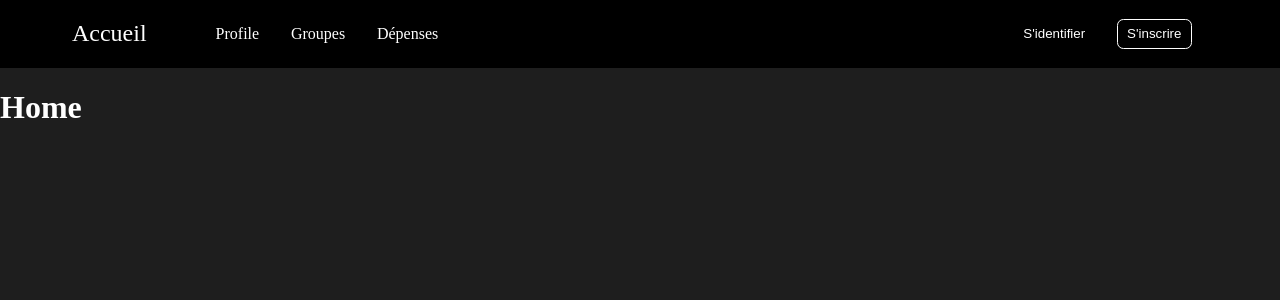
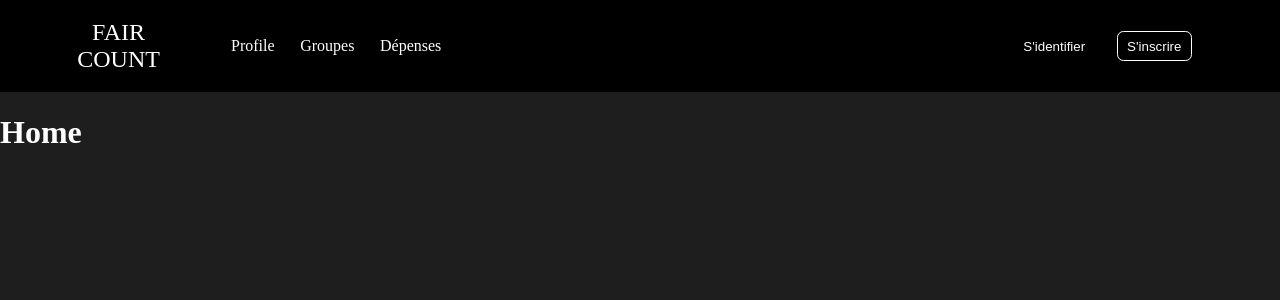
Before and after one commit to Ivan-Lhomme/Fair_count, a PHP site: page / in a window 1280 px wide. Shown: the top 300 px of the page. Run offline with PHP 8.4, Linux system fonts and the light colour scheme; the visitor is signed in with stand-in values (Sample User, id 1).

Commit message:
Change acceuil to project name

```diff
--- a/assets/css/global.css
+++ b/assets/css/global.css
@@ -45,10 +45,10 @@ nav > div{
 nav > div > a{
     color: white;
     text-decoration: none;
-    height: fit-content;
     margin: auto 0;
 }
 #nav-home{
     font-size: x-large;
     padding-right: 10%;
+    text-align: center;
 }
--- a/templates/partials/_nav.html.twig
+++ b/templates/partials/_nav.html.twig
@@ -1,8 +1,8 @@
 <nav>
     <div id="nav-categories">
-        <a href="." id="nav-home">Accueil</a>
+        <a href="." class="uppercase" id="nav-home">Fair Count</a>
         <a href="?route=profile">Profile</a>
-        <a href="?route=groupes">Groupes</a>
+        <a href="?route=groups">Groupes</a>
         <a href="?route=expenses">Dépenses</a>
     </div>
 
```
